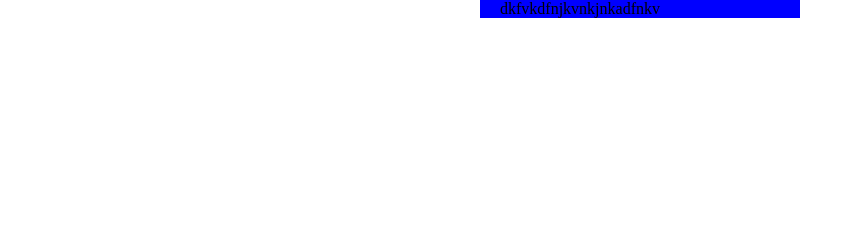
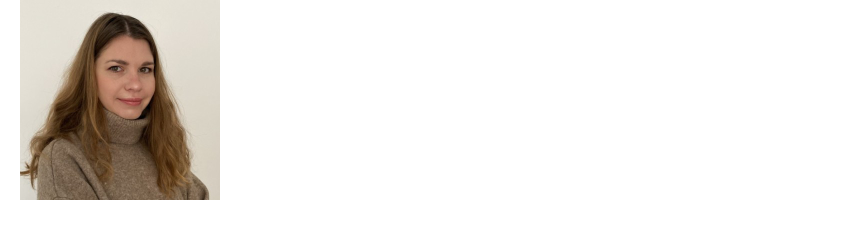
Before and after one commit to Mariia22/Resume, a website: page src/index.html in a window 1280 px wide. Shown: the whole page, without its empty margins (0-843 px from the left). Drawn offline with nearby package versions, Linux system fonts and the light colour scheme; files that its build step writes are made by us from their sources.

Commit message:
Add photo section

```diff
--- a/src/index.html
+++ b/src/index.html
@@ -9,9 +9,12 @@
 </head>
 
 <body>
+    <header>
+
+    </header>
     <article class="resume">
         <section class="photo">
-            dkfvkdfnjkvnkjnkadfnkv
+            <img src="images/foto.jpeg" alt="Photo resume" width="200px" height="200px" />
         </section>
         <section class="name"></section>
         <section class="contact"></section>
--- a/src/sass/blocks/photo.scss
+++ b/src/sass/blocks/photo.scss
@@ -2,6 +2,5 @@
     margin: 0 auto;
     padding-left: 20px;
     padding-right: 20px;
-    width: 280px;
-    background-color: blue;
+
 }
```
Also changed, not shown: dist/images/1.jpeg (added), dist/images/foto.jpeg (added), dist/index.html, dist/style.min.css, src/images/54fc7bff81b70e0be9b38b1005426a50.jpg (deleted), src/images/foto.jpeg (added), 1 other file.
